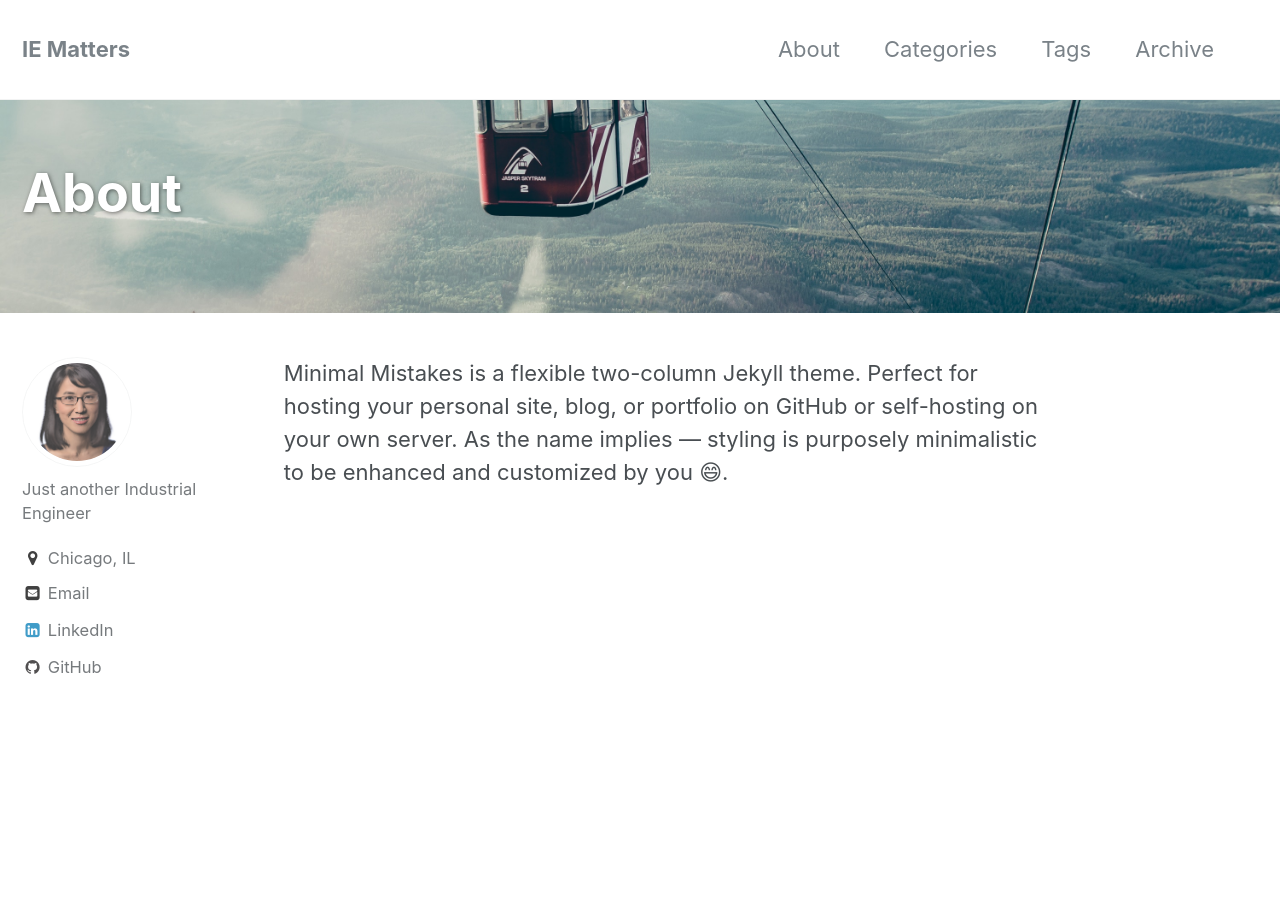
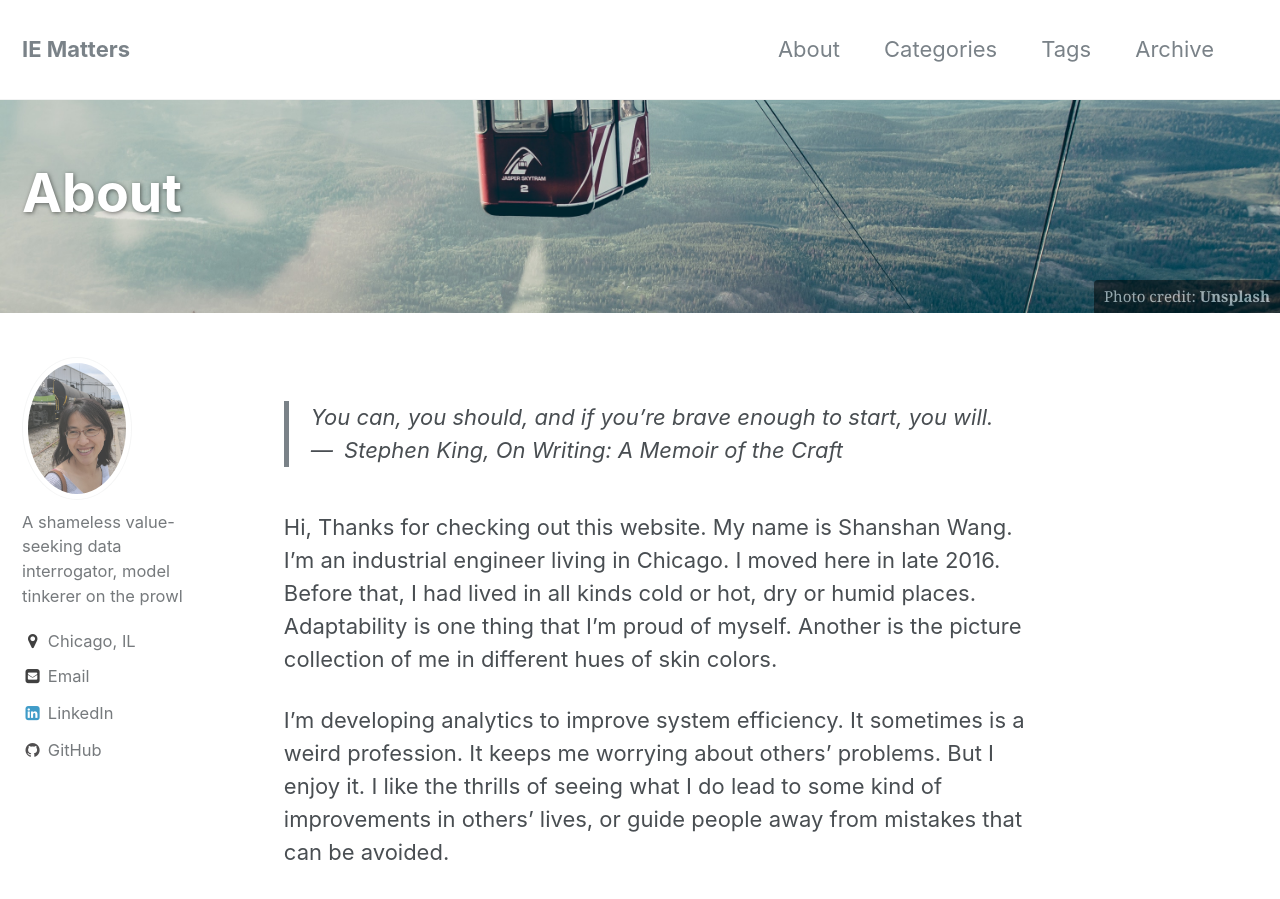
Before and after one commit to wshanshan/wshanshan.github.io, a Jekyll site: the page built from _pages/about.md, in a window 1280 px wide and 900 px high. Built offline with Jekyll 4.4.1, drawn with Linux system fonts in a browser that asks for light colours; emoji names are drawn with the system emoji font; some of the changed text lies outside the part shown.

Commit message:
update bio and about

```diff
--- a/_config.yml
+++ b/_config.yml
@@ -18,7 +18,7 @@ teaser                   : # path of fallback teaser image, e.g. "/assets/images
 # breadcrumbs            : false # true, false (default)
 words_per_minute         : 200
 comments:
-  provider               : # false (default), "disqus", "discourse", "facebook", "google-plus", "staticman", "custom"
+  provider               : "staticman" # false (default), "disqus", "discourse", "facebook", "google-plus", "staticman", "custom"
   disqus:
     shortname            : # https://help.disqus.com/customer/portal/articles/466208-what-s-a-shortname-
   discourse:
@@ -78,8 +78,8 @@ analytics:
 # Site Author
 author:
   name             : *name # *name is a YAML reference pointing to the &anchor earlier
-  avatar           : "/assets/images/sw.jpg"
-  bio              : "Just another Industrial Engineer"
+  avatar           : "/assets/images/sw2.jpg"
+  bio              : "A shameless value-seeking data interrogator, model tinkerer on the prowl"
   location         : "Chicago, IL"
   email            : "wshanshan@gmail.com"
   uri              :
@@ -242,7 +242,7 @@ defaults:
       layout: single
       author_profile: true
       read_time: true
-      comments: # true
+      comments: true # true
       share: true
       related: true
   # _pages
--- a/_pages/about.md
+++ b/_pages/about.md
@@ -4,6 +4,16 @@ title: "About"
 permalink: /about/
 header:
   overlay_image: /assets/images/redd-angelo-28516.jpg
+  caption: "Photo credit: [**Unsplash**](https://unsplash.com)"
 ---
 
-Minimal Mistakes is a flexible two-column Jekyll theme. Perfect for hosting your personal site, blog, or portfolio on GitHub or self-hosting on your own server. As the name implies --- styling is purposely minimalistic to be enhanced and customized by you :smile:.
+> You can, you should, and if you’re brave enough to start, you will.
+> <cite> Stephen King, On Writing: A Memoir of the Craft</cite>
+
+Hi, Thanks for checking out this website. My name is Shanshan Wang. I'm an industrial engineer living in Chicago. I moved here in late 2016. Before that, I had lived in all kinds cold or hot, dry or humid places. Adaptability is one thing that I'm proud of myself. Another is the picture collection of me in different hues of skin colors.
+
+I'm developing analytics to improve system efficiency. It sometimes is a weird profession. It keeps me worrying about others' problems. But I enjoy it. I like the thrills of seeing what I do lead to some kind of improvements in others' lives, or guide people away from mistakes that can be avoided.
+
+My professional training is in Industrial Engineering. I've been practicing simulation, optimization, machine learning for years. As a slave to my own curiority, I'm hands on with Python Flask, GIS map as well. I speak languages of analysts, mathematicians, data scientists, software engineers and even UX designers :smile:. When needed, I wear different hats too. My years of experiences in manufacturing and operations make me see the powers of six sigma, lean, constraint theory. I'm trying to be a practical problem-solver instead of a fancy one.
+
+I hope you find something interesting here. Drop me a note and I'll reply.
--- a/index.html
+++ b/index.html
@@ -3,4 +3,5 @@ layout: home
 title: "Welcome"
 header:
   overlay_image: /assets/images/redd-angelo-28516.jpg
+  caption: "Photo credit: [**Unsplash**](https://unsplash.com)"
 ---
```
Also changed, not shown: _posts/2017-08-02-testpage.markdown (deleted, +0 -8 lines), assets/images/sw2.jpg (added), 11 other files.
